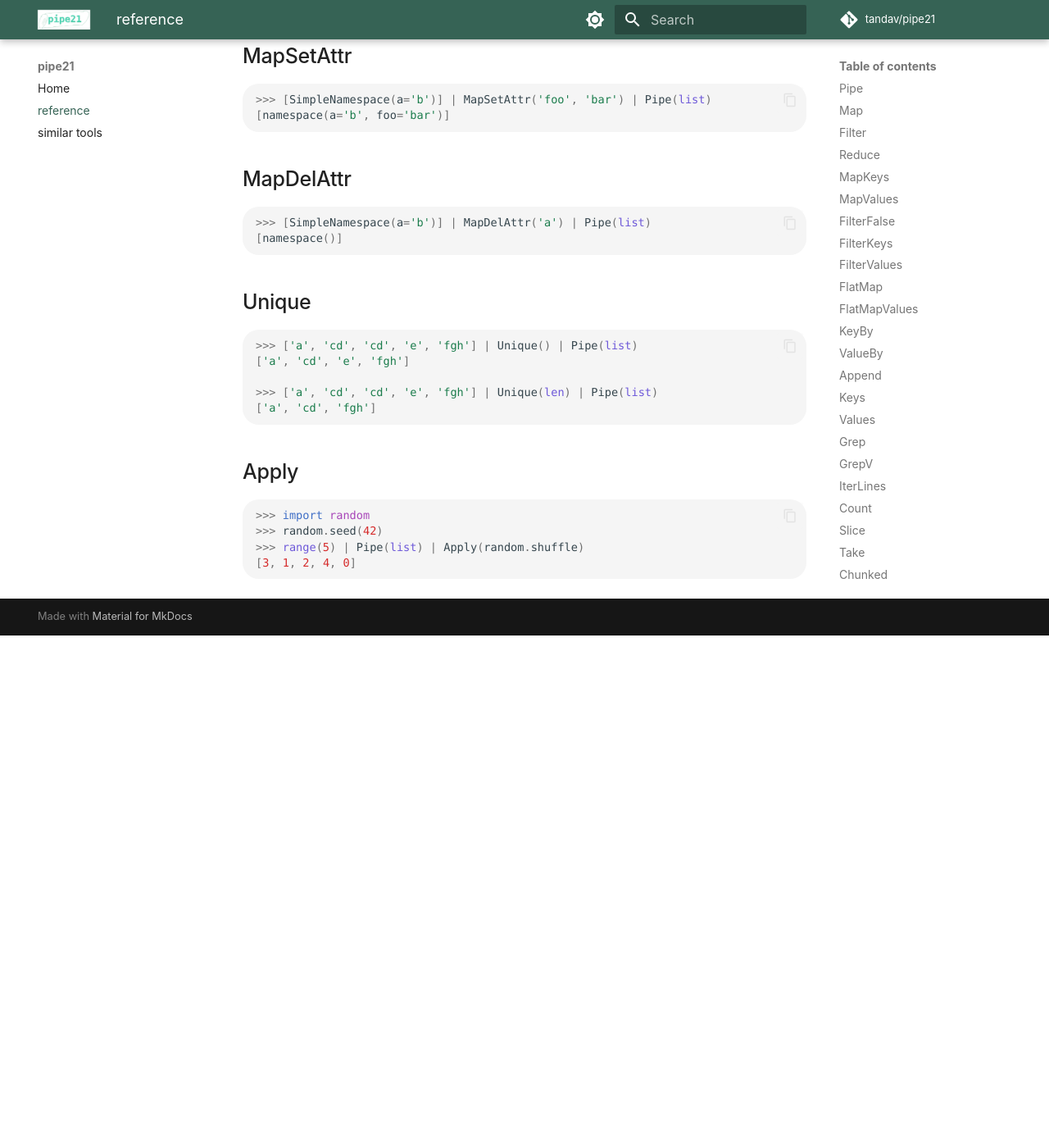
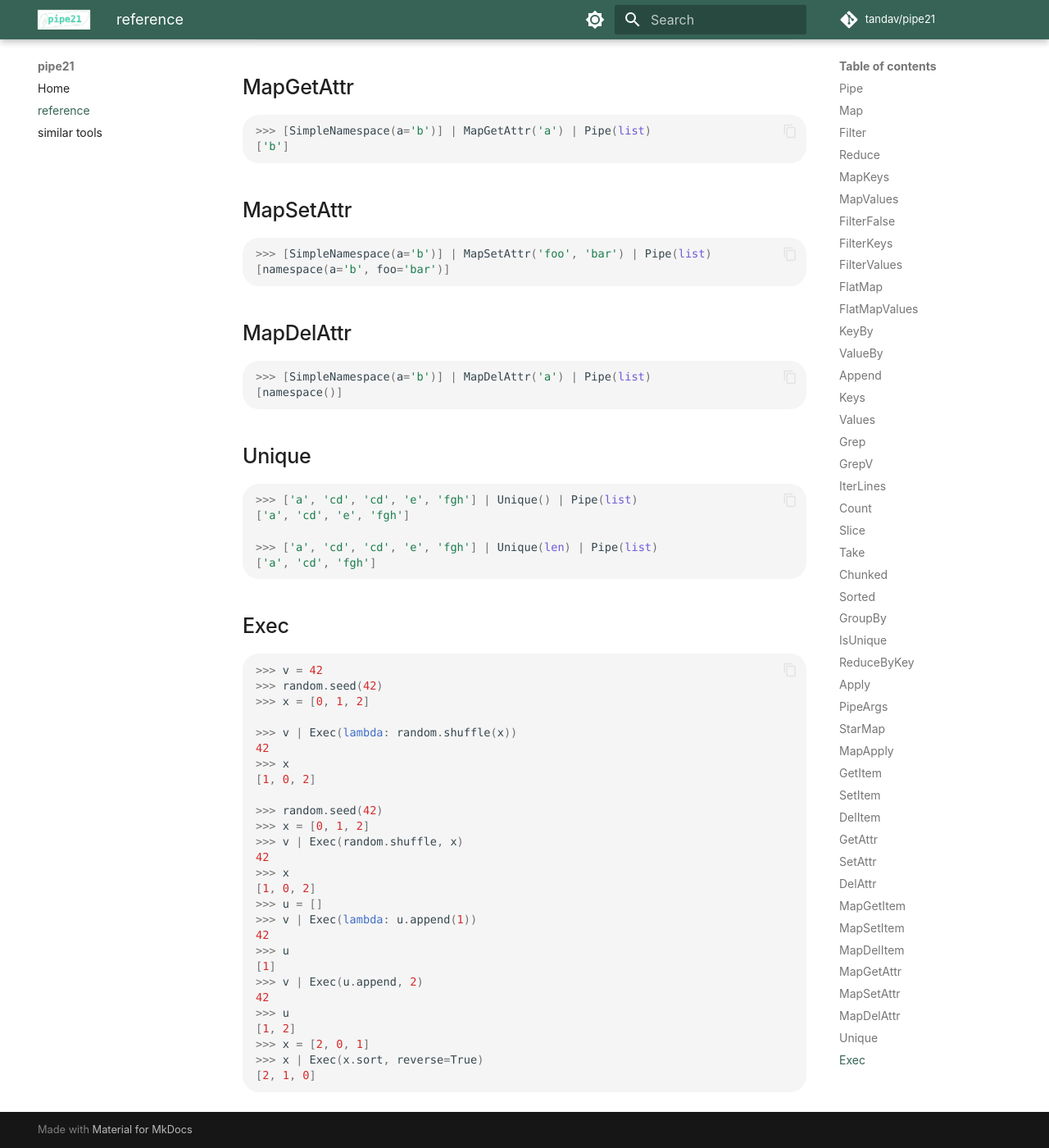
Before and after one commit to tandav/pipe21, an MkDocs documentation site: the page built from docs/reference.md, in a window 1280 px wide and 1400 px high, scrolled down 8815 px. Shown: the whole window at 82% size. Built offline with MkDocs 1.6.1 and Material for MkDocs 9.7.7, drawn with Linux system fonts in a browser that asks for light colours; comment, search, counter and statistics services are not loaded; before the commit the page ends 9590 px from its top, so only the background shows below that; some of the changed text lies outside the part shown.

Commit message:
add Exec. Rewrite Apply using Exec

````diff
--- a/docs/reference.md
+++ b/docs/reference.md
@@ -331,6 +331,16 @@ False
 
 ```
 
+## Apply
+
+```py
+>>> import random
+>>> random.seed(42)
+>>> range(5) | Pipe(list) | Apply(random.shuffle)
+[3, 1, 2, 4, 0]
+
+```
+
 ## PipeArgs
 
 ```py
@@ -484,12 +494,35 @@ namespace()
 
 ```
 
-## Apply
+## Exec
 
 ```py
->>> import random
+>>> v = 42
 >>> random.seed(42)
->>> range(5) | Pipe(list) | Apply(random.shuffle)
-[3, 1, 2, 4, 0]
+>>> x = [0, 1, 2]
+
+>>> v | Exec(lambda: random.shuffle(x))
+42
+>>> x
+[1, 0, 2]
+
+>>> random.seed(42)
+>>> x = [0, 1, 2]
+>>> v | Exec(random.shuffle, x)
+42
+>>> x
+[1, 0, 2]
+>>> u = []
+>>> v | Exec(lambda: u.append(1))
+42
+>>> u
+[1]
+>>> v | Exec(u.append, 2)
+42
+>>> u
+[1, 2]
+>>> x = [2, 0, 1]
+>>> x | Exec(x.sort, reverse=True)
+[2, 1, 0]
 
 ```
--- a/pipe21.py
+++ b/pipe21.py
@@ -40,6 +40,7 @@ class Sorted       (B): __ror__ = lambda self, it: sorted(it, **self.kw)
 class GroupBy      (B): __ror__ = lambda self, it: it | Sorted(key=self.f) | Pipe(itertools.groupby, key=self.f)
 class IsUnique     (B): __ror__ = lambda self, seq: len(seq) == len(set(seq if self.f is None else map(self.f, seq)))
 class ReduceByKey  (B): __ror__ = lambda self, it: it | GroupBy(lambda kv: kv[0]) | MapValues(lambda kv: kv | Values() | Reduce(self.f)) | Pipe(list)
+class Apply        (B): __ror__ = lambda self, x: x | Exec(lambda: self.f(x))
 class PipeArgs     (B): __ror__ = lambda self, x: self.f(*x)
 class StarMap      (B): __ror__ = lambda self, x: x | Map(lambda y: y | PipeArgs(self.f))
 class MapApply     (B): __ror__ = lambda self, it: it | Map(lambda x: x | Apply(self.f))
@@ -71,7 +72,7 @@ class Unique(B):
             yield item
 
 
-class Apply(B):
+class Exec(B):
     def __ror__(self, x):
-        self.f(x)
+        self.f(*self.args, **self.kw)
         return x
````
Also changed, not shown: 1 other file.
